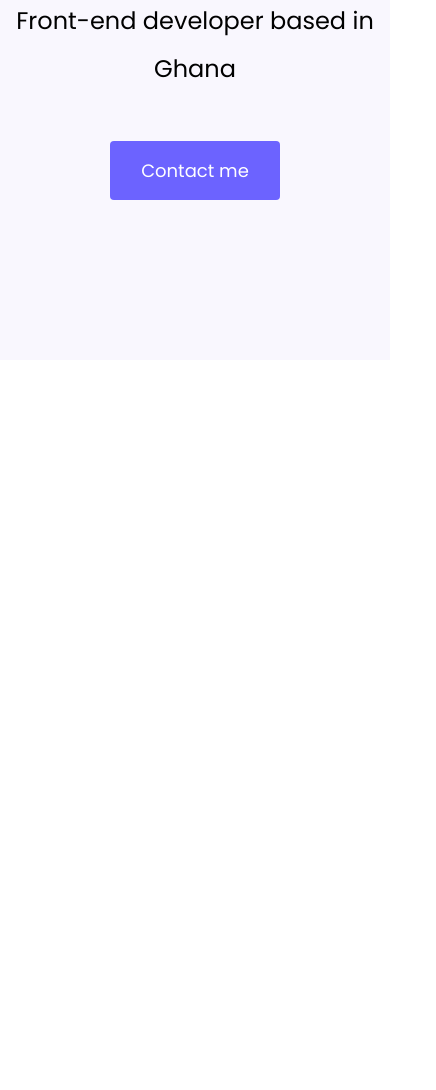
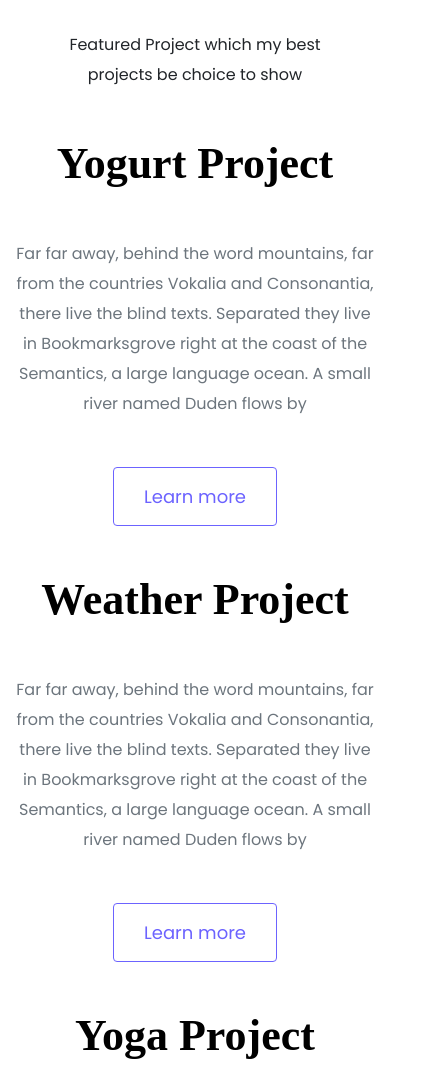
Before and after one commit to Cia-17/portfolio-project, a plain HTML site: page index.html in a window 390 px wide. Shown: the part 571-1661 px from the top of the page, 436 px wide, since content can reach past the window. Before the commit the page ends 931 px from the top, so only its background shows below. Drawn offline with nearby package versions, Linux system fonts and the light colour scheme; a web font is replaced by a local one.

Commit message:
Integrated homepage content design

```diff
--- a/index.html
+++ b/index.html
@@ -19,5 +19,46 @@
         <h2 class="mb-5">Front-end developer based in Ghana</h2>
         <a href="#" class="btn btn-branding">Contact me</a>
     </div>
+     <p class="text-center m-5">Featured Project which my best projects be choice to show</p>
+    <div class="container">
+        <div class="row mb-5">
+            <div class="col d-none d-lg-block">
+                <img src="images/yogurt.png" alt="" class="img-fluid">
+            </div>
+            <div class="col">
+                <div class="project-description">
+                <h2 class="mb-5">Yogurt Project</h2>
+                <p class="mb-5 text-muted">Far far away, behind the word mountains, far from the countries Vokalia and Consonantia, there live the blind texts. Separated they live in Bookmarksgrove right at the coast of the Semantics, a large language ocean. A small river named Duden flows by</p>
+                <a href="" class="btn btn-branding-outline">Learn more</a>
+                </div>
+            </div>
+        </div>
+
+        <div class="row mb-5">
+            <div class="col">
+                <div class="project-description">
+                <h2 class="mb-5">Weather Project</h2>
+                <p class="mb-5 text-muted">Far far away, behind the word mountains, far from the countries Vokalia and Consonantia, there live the blind texts. Separated they live in Bookmarksgrove right at the coast of the Semantics, a large language ocean. A small river named Duden flows by</p>
+                <a href="" class="btn btn-branding-outline">Learn more</a>
+                </div>
+            </div>
+            <div class="col d-none d-lg-block">
+                <img src="images/weather.png" alt="" class="img-fluid">
+            </div>
+        </div>
+
+        <div class="row">
+            <div class="col d-none d-lg-block">
+                <img src="images/yoga.png" alt="" class="img-fluid">
+            </div>
+            <div class="col">
+                <div class="project-description">
+                <h2 class="mb-5">Yoga Project</h2>
+                <p class="mb-5 text-muted">Far far away, behind the word mountains, far from the countries Vokalia and Consonantia, there live the blind texts. Separated they live in Bookmarksgrove right at the coast of the Semantics, a large language ocean. A small river named Duden flows by</p>
+                <a href="" class="btn btn-branding-outline">Learn more</a>
+                </div>
+            </div>
+        </div>
+    </div>
 </body>
 </html>
--- a/styles/portfolio.css
+++ b/styles/portfolio.css
@@ -16,10 +16,17 @@ body{
 
 h1{
     font-size: 96px;
+    line-height: 1.5;
+}
+
+h2{
+   font-size: 64px;
 }
 
 p{
     font-weight: normal;
+    font-size: 16px;
+    line-height: 30px;
 }
 .hero{
    background: var(--secondary-color);
@@ -38,7 +45,7 @@ p{
 .hero h2{
     font-family: var(--default-font-family);
     font-weight: normal;
-    line-height: 2;
+    line-height: 1.5;
     font-size: 24px;
 
 }
@@ -52,3 +59,33 @@ p{
     padding: 15px 30px;
 
 }
+
+.btn-branding-outline{
+    color: var(--branding-color);
+    border: 1px solid var(--branding-color);
+    border-radius: 4px;
+    font-size: 18px;
+    line-height: 27px;
+    padding: 15px 30px;
+}
+
+.project-description{
+    padding: 120px 60px 0;
+}
+
+@media (max-width:900px){
+    h1{
+        font-size: 44px;
+        line-height: 2;
+    }
+    h2{
+        font-size: 44px;
+    }
+    .hero{
+        padding: 80px 20px;
+    }
+    .project-description{
+        padding: 0;
+        text-align: center;
+    }
+}
```
Also changed, not shown: images/weather.png (added), images/yoga.png (added), images/yogurt.png (added).
